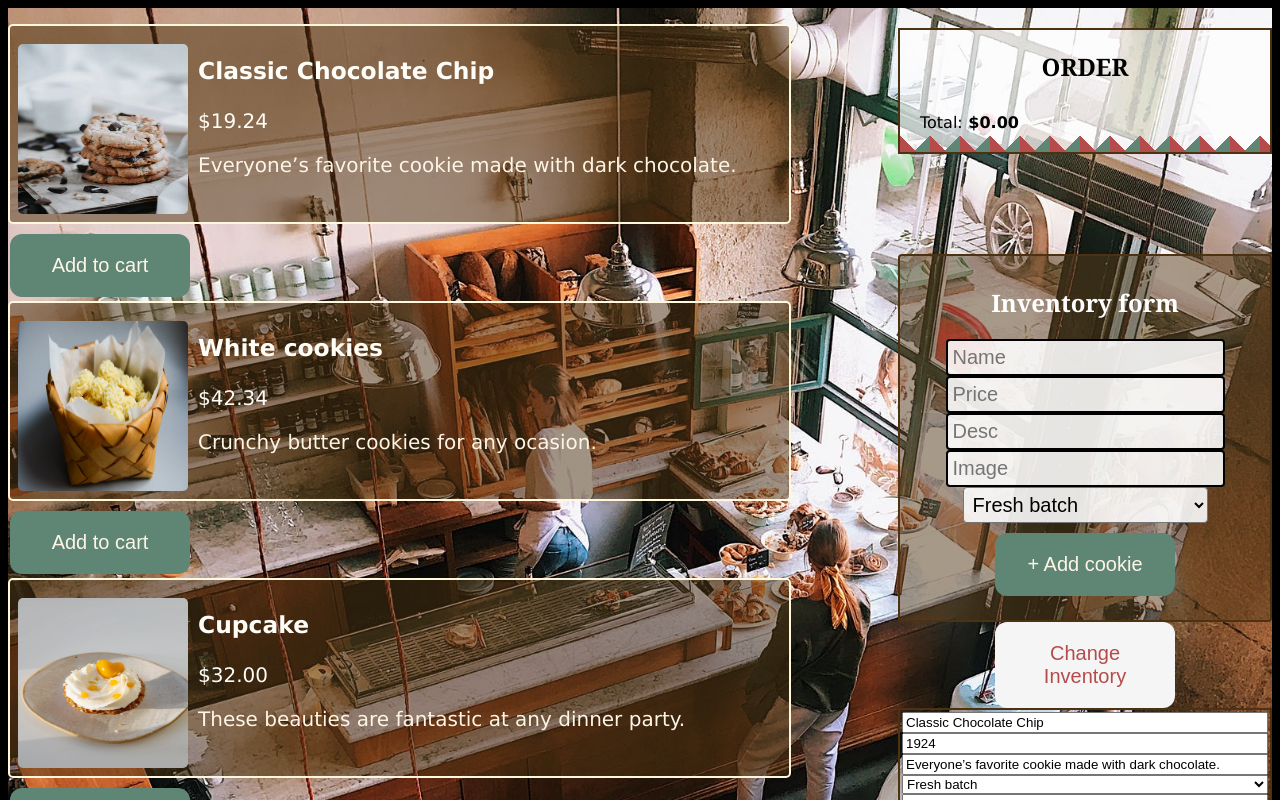
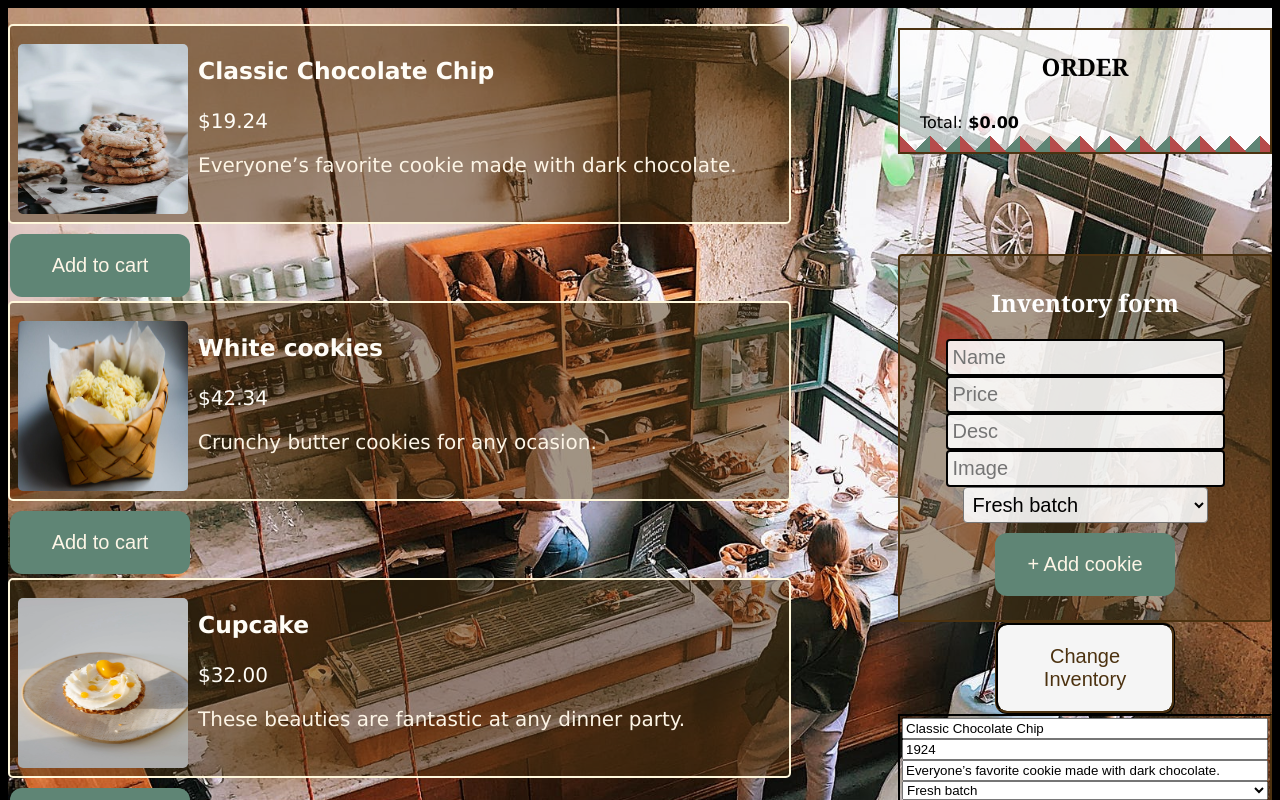
Before and after one commit to evakalo/cake-store, a React (Create React App) app: page /order in a window 1280 px wide. Both pictures are taken after a click on the button "Change Inventory". Shown: the top 800 px of the page. Built offline with nearby package versions, Linux system fonts and the light colour scheme.

Commit message:
changed some styling

```diff
--- a/src/Description.css
+++ b/src/Description.css
@@ -1,6 +1,6 @@
 .description-component {
   font-family: sans-serif;
-  padding-top: 100px;
+  padding-top: 200px;
   line-height: 1.5;
   font-size: 25px;
 }
--- a/src/InventoryBook.css
+++ b/src/InventoryBook.css
@@ -3,10 +3,10 @@
   font-family: "Gill Sans", "Gill Sans MT", Calibri, "Trebuchet MS", sans-serif;
   flex-direction: column;
   padding: 2px;
-  border: 2px solid hsla(34, 65%, 18%);
+  border: 2px inset hsla(34, 65%, 18%);
 }
 
-.remove-button {
+.remove-button-inventory {
   margin: 0 auto;
 
   padding: 10px;
--- a/src/InventoryBook.js
+++ b/src/InventoryBook.js
@@ -51,7 +51,7 @@ function InventoryBook(props) {
         />
         <button
           type="button"
-          className="remove-button"
+          className="remove-button-inventory"
           onClick={() => props.removeCookie(props.index)}
         >
           Remove
--- a/src/Order.css
+++ b/src/Order.css
@@ -25,5 +25,8 @@ ul {
 .button-enter-inventory {
   margin: 0 auto;
   background-color: whitesmoke;
-  color: rgb(182, 75, 75);
+  color: rgba(187, 84, 84, 0.753);
+  color: #4c3210;
+
+  border: 3px ridge #4c3210;
 }
```
